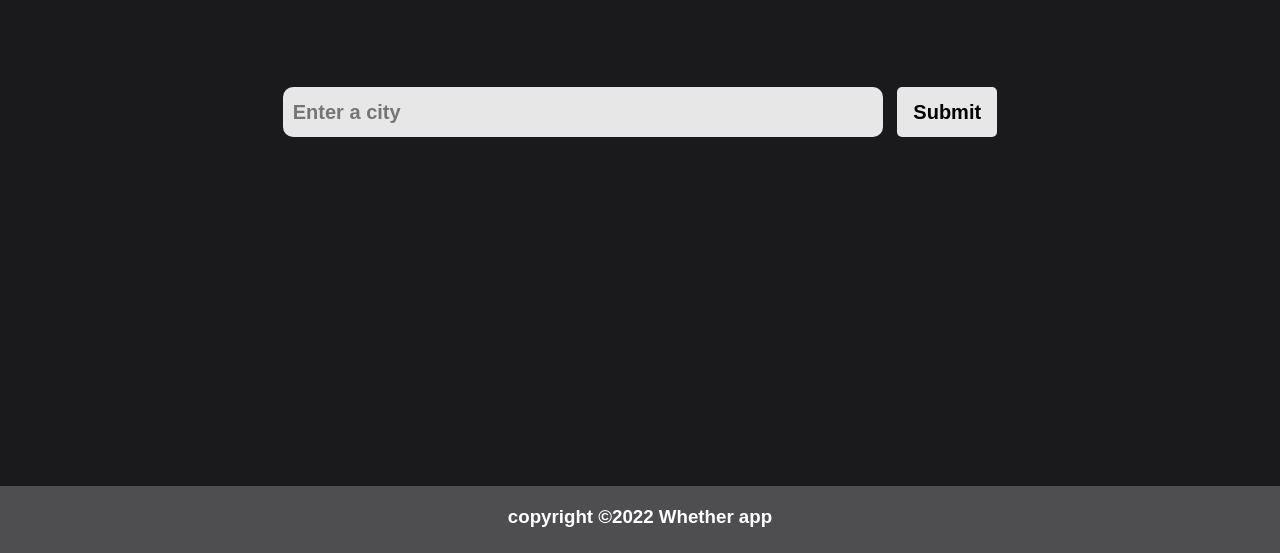
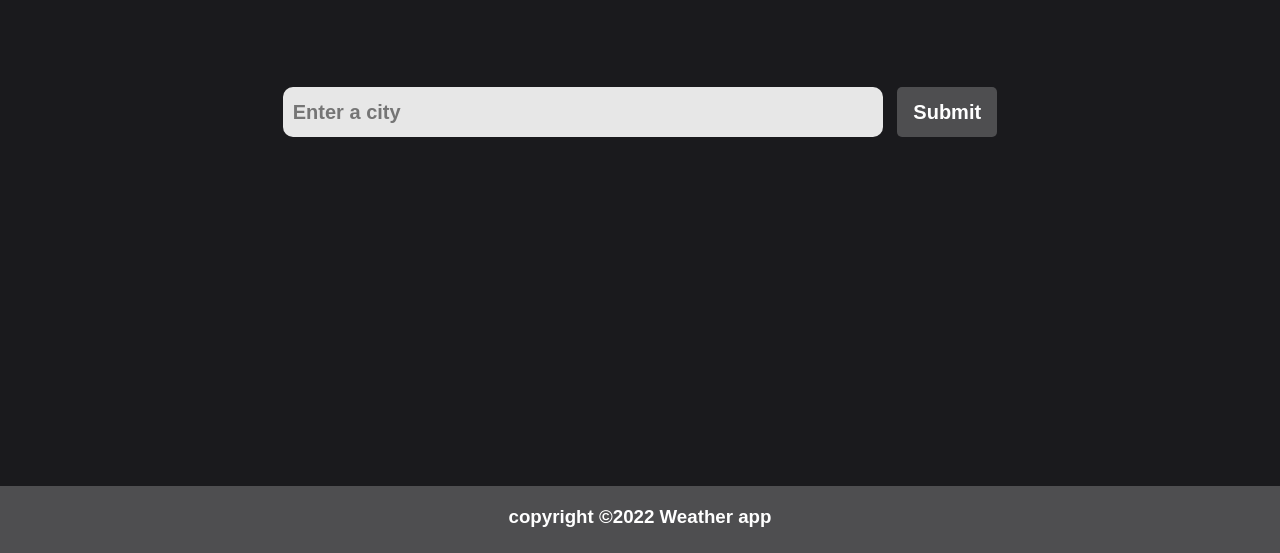
Before and after one commit to WasifAli994/weather-app, a website: page index.html in a window 1280 px wide. In both pictures the pointer is over the button "Submit". Shown: the part 247-800 px from the top of the page. Drawn offline with Linux system fonts and the light colour scheme.

Commit message:
Finishing it up

```diff
--- a/app.js
+++ b/app.js
@@ -13,5 +13,5 @@ button.addEventListener('click', function(){
     temp.innerHTML = data.current.temp_c + '°C';
     desc.innerHTML = data.current.condition.text;
 })
-.catch(err => alert("The provided city name is incorrect!"))
+.catch(err => console.log("The provided city name is incorrect!"))
 })
--- a/index.html
+++ b/index.html
@@ -23,7 +23,7 @@
 <footer>
     <div class="footer-content">
         <!--add all information -->
-        <h3>copyright &copy;2022 <a href="https://github.com/WasifAli994/weather-app" target="_blank">Whether app</a></h3>
+        <h3>copyright &copy;2022 <a href="https://github.com/WasifAli994/weather-app" target="_blank">Weather app</a></h3>
     </div>
 </footer>
 </html>
--- a/style.css
+++ b/style.css
@@ -35,6 +35,12 @@ button{
   border: none;
   border-radius: 5px;
   margin-left: 10px;
+}
+
+.button:hover {
+  background-color:#4E4E50;
+  transition: 0.5s;
+  color: white;
 }
 
 .display{
```
